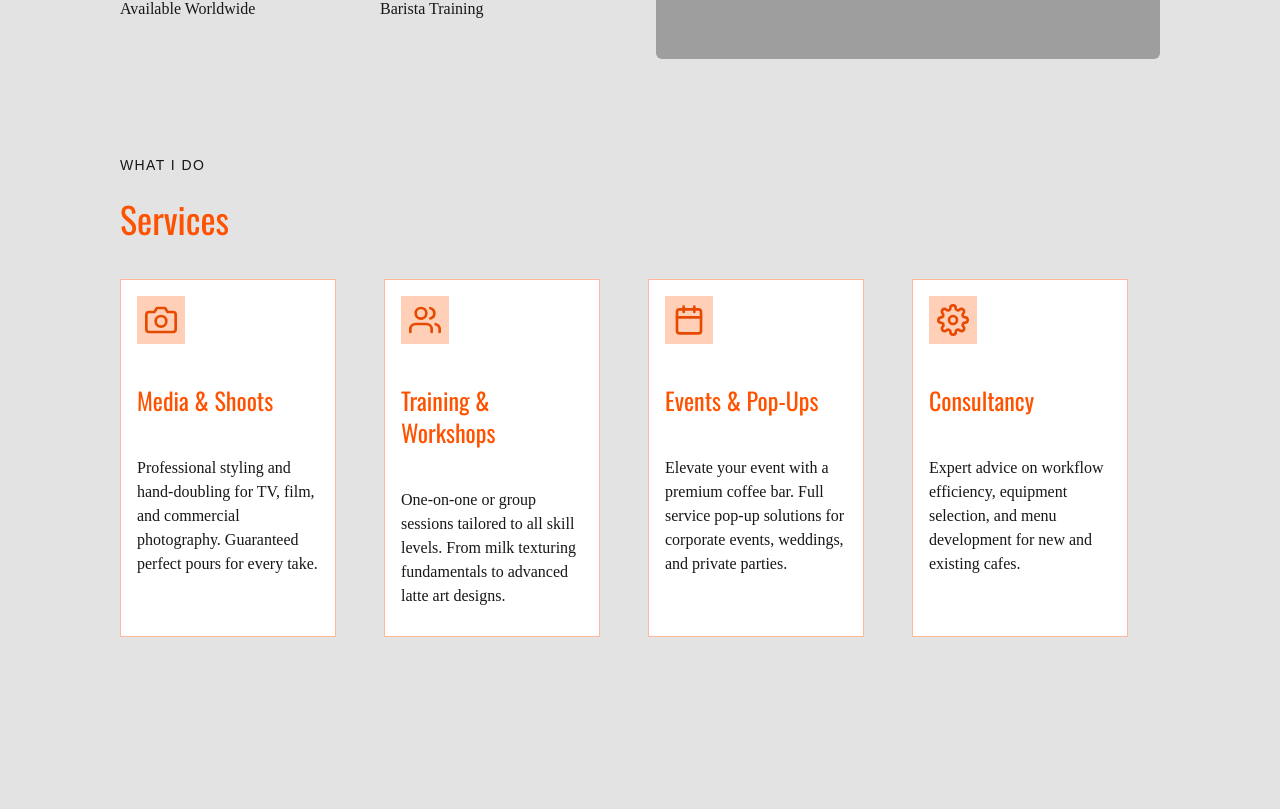
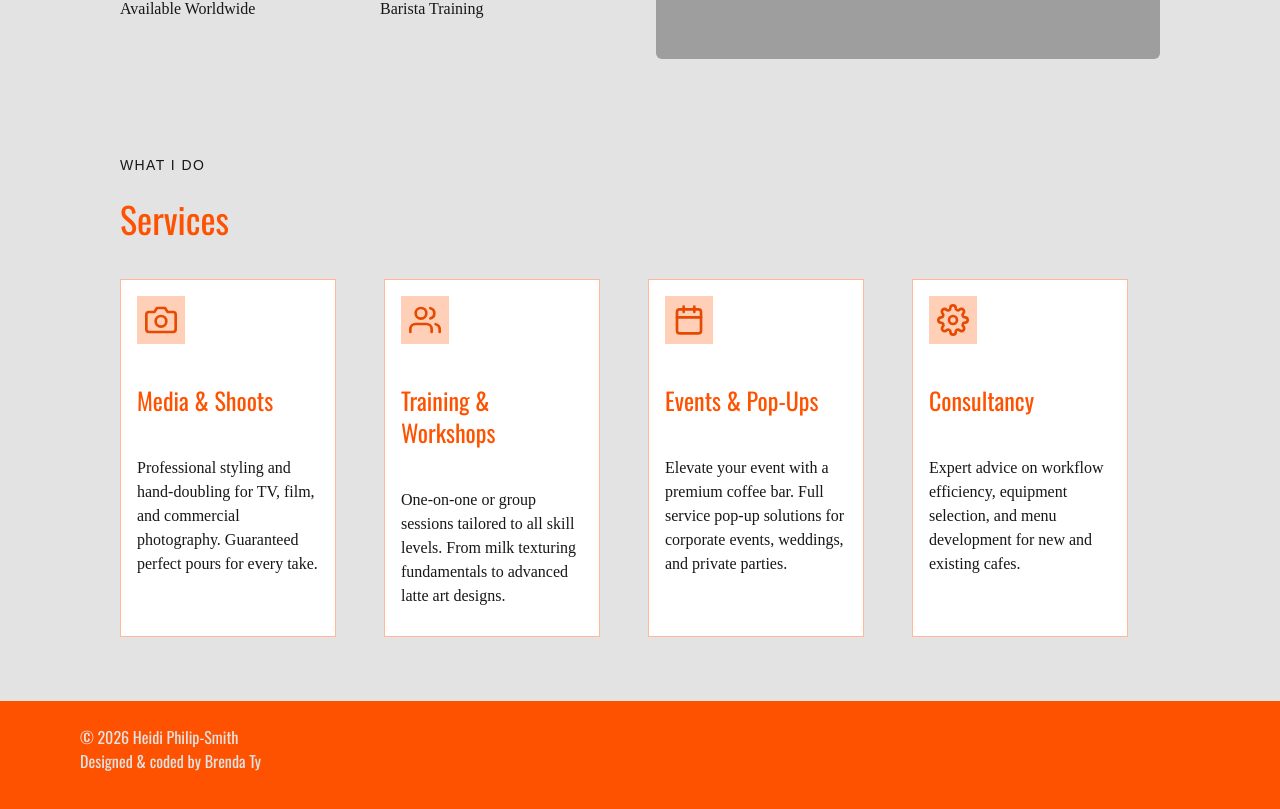
Before and after one commit to brendino500/hps-2026, a Next.js app: page / in a window 1280 px wide. Shown: the part 1415-2224 px from the top of the page. Before the commit the page ends 2116 px from the top, so only its background shows below. Built offline with nearby package versions, Linux system fonts and the light colour scheme; grey boxes are pictures that could not be loaded; a web font is replaced by a local one.

Commit message:
feat: Add footer

```diff
--- a/app/layout.tsx
+++ b/app/layout.tsx
@@ -2,6 +2,7 @@ import type { Metadata } from "next";
 import { Oswald, Quattrocento_Sans } from "next/font/google";
 import "./globals.css";
 import { Navbar } from "@/components/Navbar";
+import { Footer } from '@/components/Footer'
 
 const oswaldSerif = Oswald({
   variable: "--font-primary",
@@ -32,6 +33,7 @@ export default function RootLayout({
       >
         <Navbar />
         {children}
+        <Footer />
       </body>
     </html>
   );
--- /dev/null
+++ b/components/Footer/Footer.tsx
@@ -0,0 +1,17 @@
+import { useGlossary } from "@/hooks/useGlossary"
+
+const Footer = () => {
+  const { getGlossary } = useGlossary()
+  const glossary = getGlossary()
+
+  return (
+    <div className="h-32 bg-primary-500 text-secondary-500">
+      <div className="p-6 font-primary max-w-[1200px] md:px-20">
+        <p>{glossary.copyrightYear} {glossary.heidiPhilipSmith}</p>
+        <p>{glossary.madeBy}</p>
+      </div>
+    </div>
+  )
+}
+
+export default Footer
--- /dev/null
+++ b/components/Footer/index.ts
@@ -0,0 +1 @@
+export { default as Footer } from './Footer'
--- a/data/glossary.ts
+++ b/data/glossary.ts
@@ -2,8 +2,10 @@ export const glossary = {
   about: 'about',
   book: 'Book',
   contact: 'contact',
+  copyrightYear: '© 2026',
   experience: 'experience',
   heidiPhilipSmith: 'Heidi Philip-Smith',
   hps: 'HPS',
+  madeBy: 'Designed & coded by Brenda Ty',
   services: 'services',
 }
```
